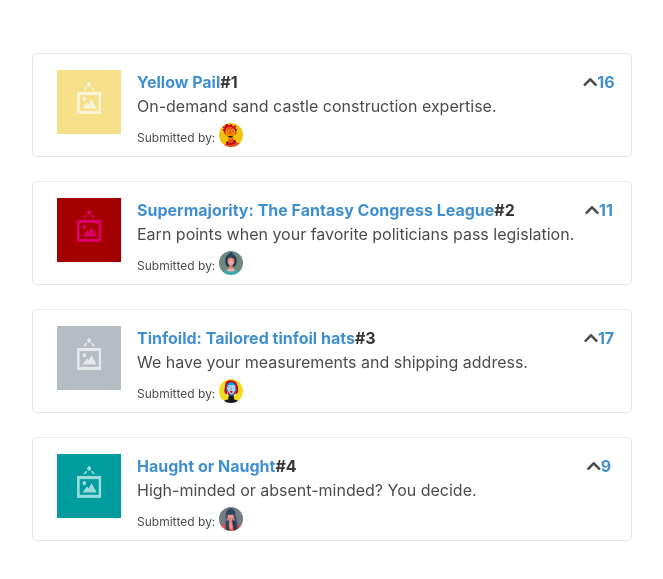
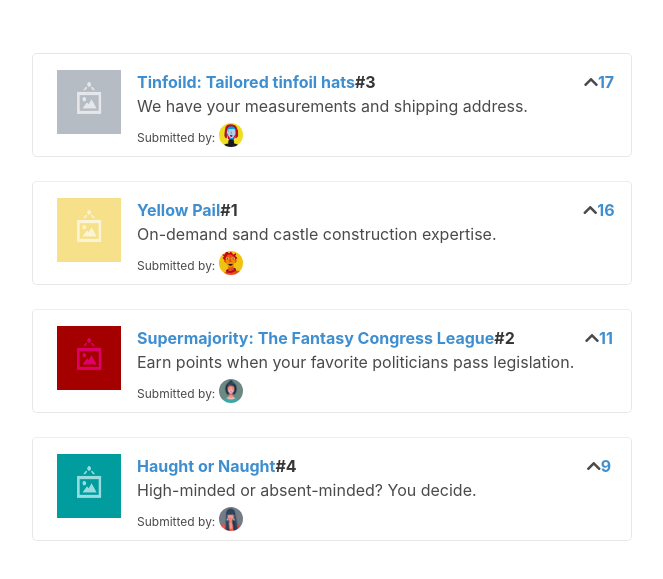
Before and after one commit to SayudhaStudio/1-Upvote-App, a plain HTML site: page app/index.html in a window 1280 px wide. Shown: the part 71-650 px from the top of the page, without its empty margins (308-971 px from the left). Drawn offline with nearby package versions, Linux system fonts and the light colour scheme.

Commit message:
+ add computed properties

```diff
--- a/app/index.html
+++ b/app/index.html
@@ -17,7 +17,7 @@
 			<h2 class="title has-text-centered dividing-header">UpVote!</h2>
 			<div class="section">
 				<article
-					v-for="submission in submissions"
+					v-for="submission in sortedSubmissions"
 					:key="submission.id"
 					class="media"
 				>
--- a/app/main.js
+++ b/app/main.js
@@ -4,5 +4,12 @@ const upvoteApp = {
 			submissions: Seed.submissions,
 		};
 	},
+	computed: {
+		sortedSubmissions() {
+			return this.submissions.sort((a, b) => {
+				return b.votes - a.votes;
+			});
+		},
+	},
 };
 Vue.createApp(upvoteApp).mount('#app');
```
